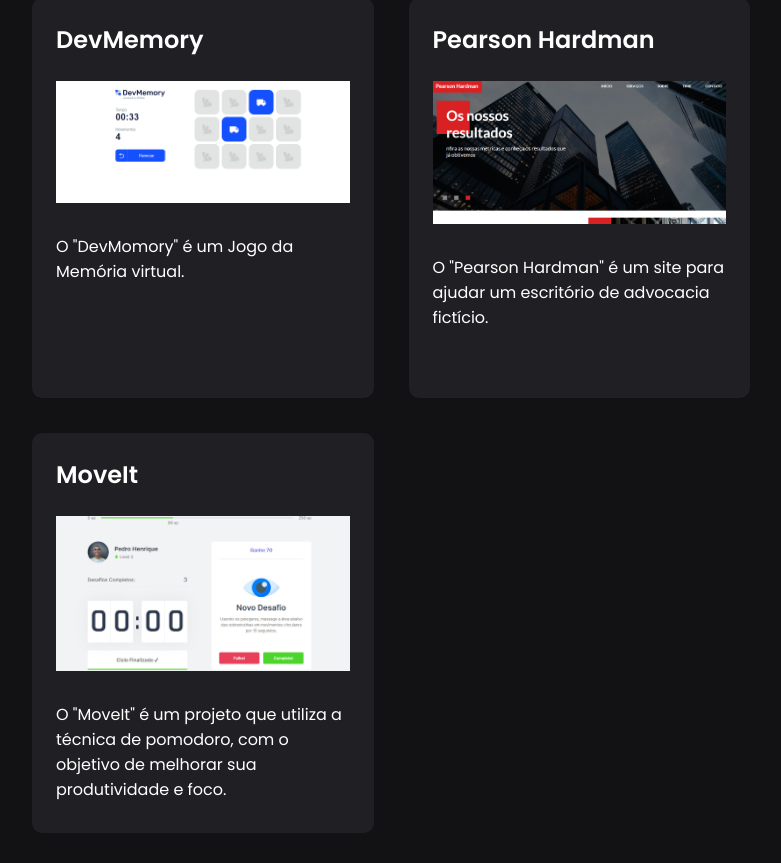
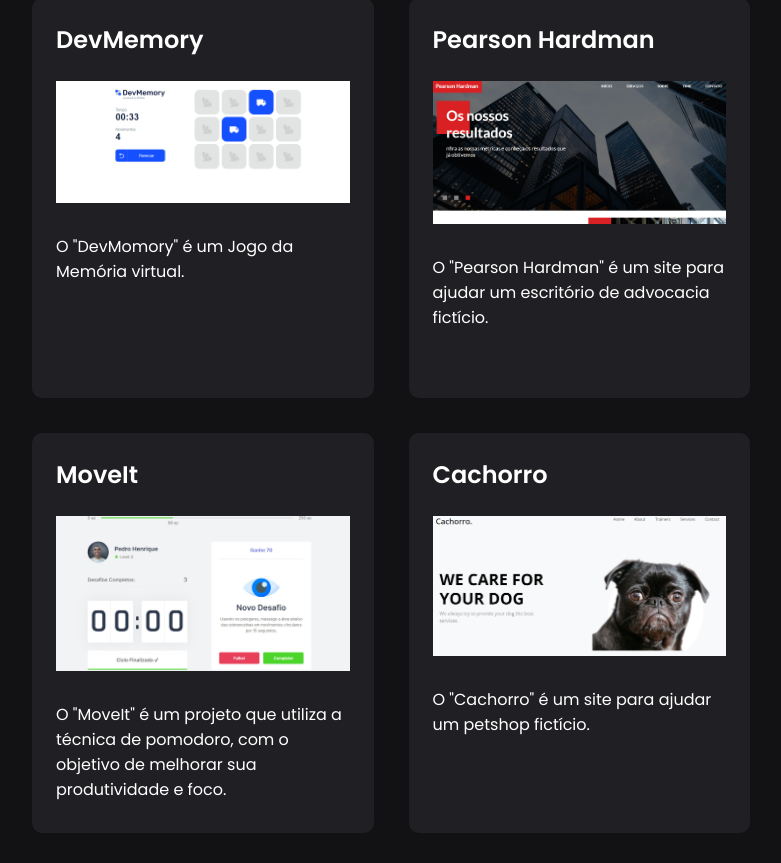
Before and after one commit to pdro-h0/react-portfolio, a React (Vite) app: page /projects in a window 1280 px wide. Shown: the part 428-1291 px from the top of the page, without its empty margins (440-1221 px from the left). Built offline with nearby package versions, Linux system fonts and the light colour scheme.

Commit message:
Adicionando projeto

```diff
--- a/src/components/MyProjects/index.tsx
+++ b/src/components/MyProjects/index.tsx
@@ -12,7 +12,7 @@ export const MyProjects = () => {
           <a href={projeto.link} target="_blank" key={projeto.id}>
             <div>
               <h2>{projeto.title}</h2>
-              <C.Image className="imagem" src={projeto.image} alt="projeto.description" />
+              <C.Image className="imagem" src={projeto.image} alt="Imagem do projeto" />
               <p>{projeto.description}</p>
             </div>
           </a>
--- a/src/data/projetos.tsx
+++ b/src/data/projetos.tsx
@@ -1,6 +1,7 @@
 import devmemory from '../assets/devmemory.jpg'
 import frontweek from '../assets/frontweek.jpg'
 import pomodoroxp from '../assets/pomodoroxp.jpg'
+import cachorro from '../assets/cachorro.jpg'
 
 export const projetos = [
     {
@@ -24,4 +25,11 @@ export const projetos = [
         description:'O "MoveIt" é um projeto que utiliza a técnica de pomodoro, com o objetivo de melhorar sua produtividade e foco.',
         link: "https://github.com/pdro-h0/moveit"
     },
+    {
+        id: 4,
+        image: cachorro,
+        title: "Cachorro",
+        description:'O "Cachorro" é um site para ajudar um petshop fictício.',
+        link: "https://pdro-h0.github.io/cachorro/"
+    },
 ]
```
Also changed, not shown: src/assets/cachorro.jpg (added).
